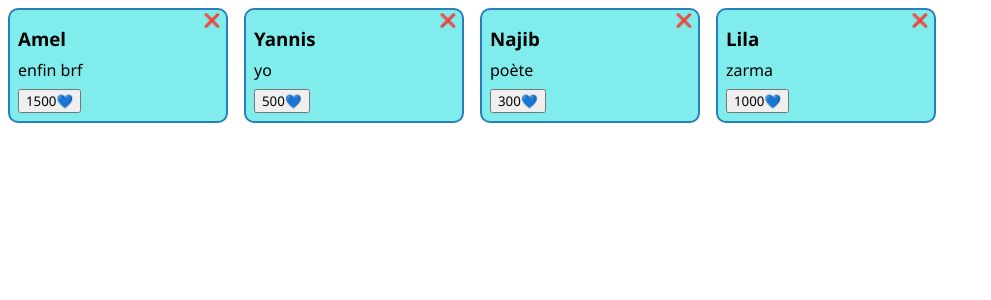
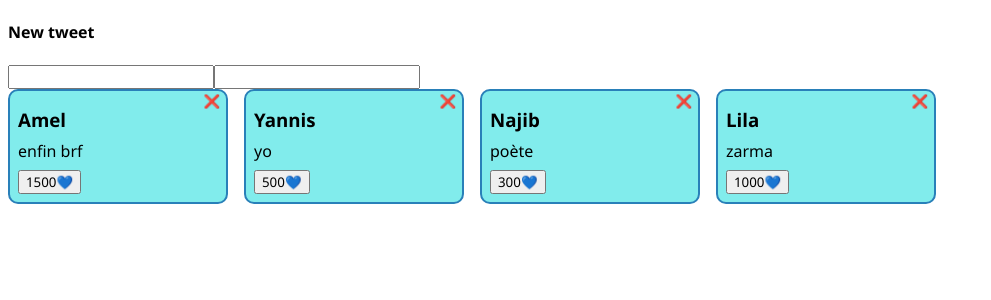
Before and after one commit to MarielleTayri/Cheap-tweet, a React (Vite) app: page / in a window 1280 px wide. Shown: the top 300 px of the page, without its empty margins (0-991 px from the left). Built offline with nearby package versions, Linux system fonts and the light colour scheme.

Commit message:
add form in app

```diff
--- a/src/App.jsx
+++ b/src/App.jsx
@@ -37,6 +37,12 @@ function App() {
 
   return (
     <div>
+      <form className="tweet-form">
+        <h4>New tweet</h4>
+        <input type="text" name="name" />
+        <input type="content" name="content" />
+
+      </form>
       <div className="tweet-container">
         {tweets.map((tweet) => {
     return (
```
